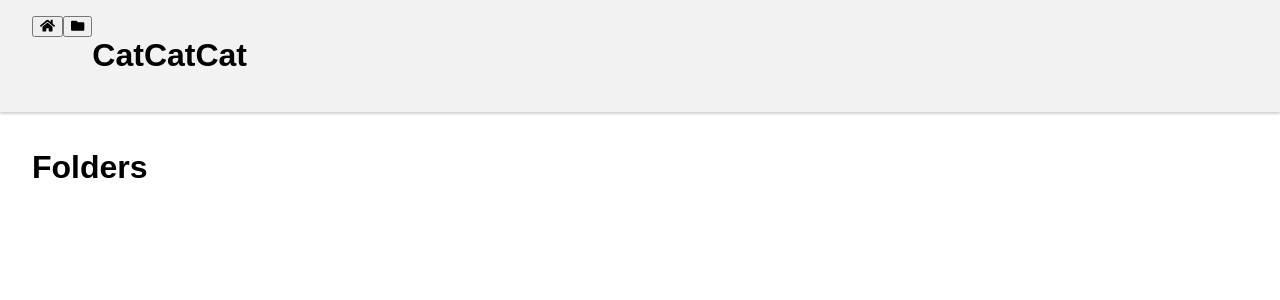
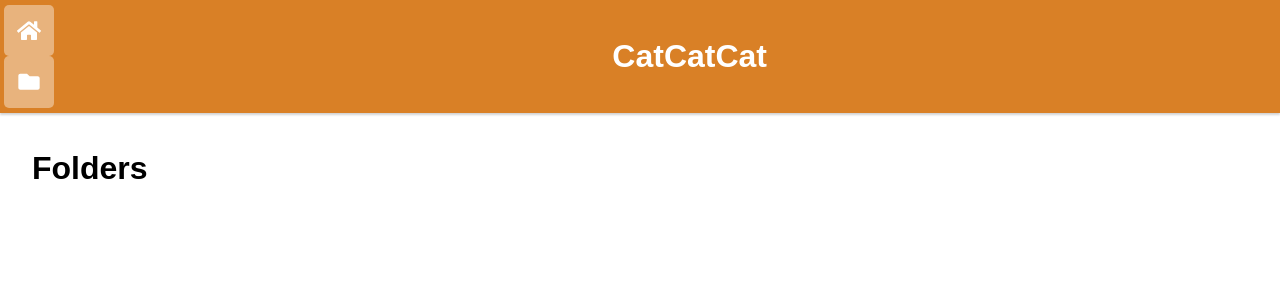
Before and after one commit to s3689696/catcatcat, a React (Create React App) app: page / in a window 1280 px wide. Shown: the top 300 px of the page. Built offline with nearby package versions, Linux system fonts and the light colour scheme.

Commit message:
Converted sidemenu to proper header

```diff
--- a/src/App.css
+++ b/src/App.css
@@ -9,14 +9,26 @@ html, body, #reactapp, .App {
 
 .Header {
   flex: 0 0 50px;
-  background-color: hsl(0, 0%, 95%);
+  background-color: hsl(30, 70%, 50%);
   box-shadow: 0 2px 2px lightgray;
-  padding: 1em 2em;
+  padding: 5px 1px;
   display: flex;
 }
 
-.Sidemenu-heading {
+.Header-btn {
+  background-color: hsl(30, 70%, 70%);
+  padding: 15px 0;
+  min-width: 50px;
+  border-radius: 5px;
+  margin: 0 3px;
+}
 
+.Title {
+  margin: auto 40vw auto 40vw;
+}
+
+.Header-btn, .Title {
+  color: white;
 }
 
 .Main {
@@ -26,6 +38,6 @@ html, body, #reactapp, .App {
 
 @media all {
   .App { display: flex}
-  .Sidemenu { order: 1 }
+  .Header { order: 1 }
   .Main { order: 2 }
 }
--- a/src/components/Header.js
+++ b/src/components/Header.js
@@ -7,13 +7,11 @@ export class Header extends React.Component {
     render() {
         return (
             <div className="Header">
-                <div className="Header-buttons">
-                    <button><FontAwesomeIcon icon={faHome}/></button>
-                    <button><FontAwesomeIcon icon={faFolder}/></button>
+                <div className="Header-btns">
+                    <FontAwesomeIcon className="Header-btn" icon={faHome} size="lg"/>
+                    <FontAwesomeIcon className="Header-btn" icon={faFolder} size="lg"/>
                 </div>
-                <div className="Header-title">
-                    <h1>CatCatCat</h1>
-                </div>
+                <h1 className="Title">CatCatCat</h1>
             </div>
         )
     }
```
Also changed, not shown: src/cat.png (added), src/cat.svg (added).
